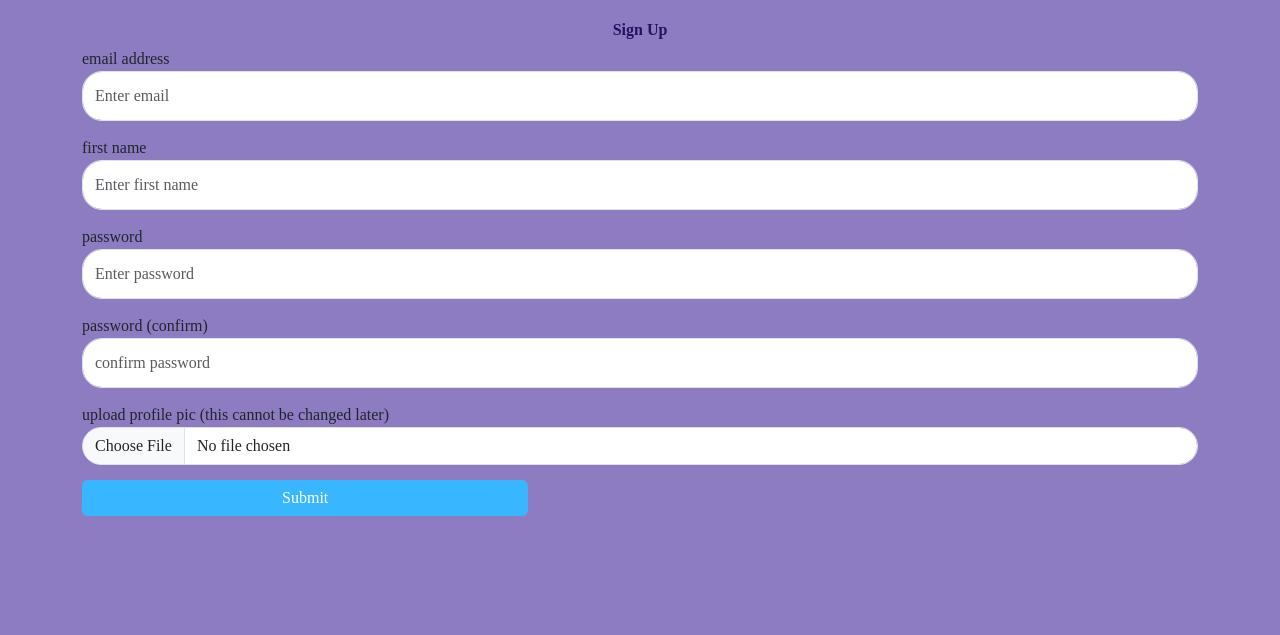
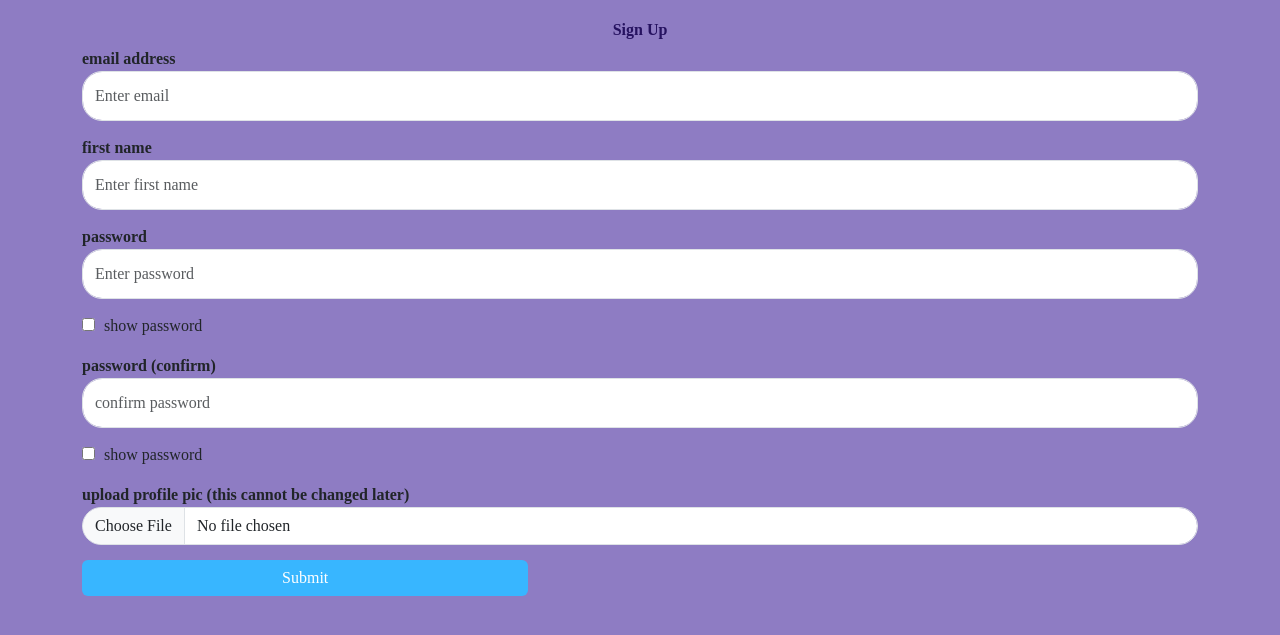
Before and after one commit to Danica-Kane/Pigeon, a Flask app: page /sign-up in a window 1280 px wide. Shown: the part 56-691 px from the top of the page. Run offline with Flask 3, Linux system fonts and the light colour scheme; some libraries are stand-ins or nearby versions; some web fonts are replaced.

Commit message:
refinements - batch 2

```diff
--- a/website/static/css/main.css
+++ b/website/static/css/main.css
@@ -200,6 +200,10 @@ h1 {
   color: black;
 }
 
+.visiblity-toggle{
+  margin-right: 5px;
+}
+
 /* sign up form */
 .sign-form-label {
   font-size: var(--font-size-sign-form-label);
@@ -232,6 +236,7 @@ h1 {
   margin-bottom: 15px;
   border-radius: 20px;
 }
+
 
 /* main side bar */
 body {
@@ -302,6 +307,21 @@ main {
   background: var(--sidebg-secondary);
   color: var(--sidetext-secondary);
   height: 5rem;
+}
+
+.side-nav-link-active{
+  filter: grayscale(0%) opacity(1);
+  background: var(--sidebg-secondary);
+  color: var(--sidetext-secondary);
+  height: 5rem;
+}
+
+.side-nav-link-active2{
+  filter: grayscale(0%) opacity(1);
+  background: var(--sidebg-secondary);
+  color: var(--sidetext-secondary);
+  height: 5rem;
+  margin-bottom: 8rem;
 }
 
 .side-link-text {
--- a/website/static/index.js
+++ b/website/static/index.js
@@ -1,3 +1,25 @@
+
+
+/* TOGGLE PASSWORD VISIBILITY */
+
+function showPassword() {
+  var x = document.getElementById("password1");
+  if (x.type === "password") {
+    x.type = "text";
+  } else {
+    x.type = "password";
+  }
+}
+
+function showPassword2() {
+  var x = document.getElementById("password2");
+  if (x.type === "password") {
+    x.type = "text";
+  } else {
+    x.type = "password";
+  }
+}
+
 /* --- ACSESSIBILITY CONTROLS ---  */
 
 /* DYSLEXIA BUTTON TOGGLE FUNCTIONS  */
--- a/website/templates/alert_board.html
+++ b/website/templates/alert_board.html
@@ -74,3 +74,9 @@
 </nav>
 
 {%endblock%}
+
+{% block script %}
+<script>
+  $("#team-selected").addClass("side-nav-link-active2");
+</script>
+{% endblock%}
--- a/website/templates/base.html
+++ b/website/templates/base.html
@@ -9,6 +9,8 @@
       integrity="sha384-QWTKZyjpPEjISv5WaRU9OFeRpok6YctnYmDr5pNlyT2bRjXh0JMhjY6hW+ALEwIH"
       crossorigin="anonymous"
     />
+
+    <link rel="stylesheet" href="https://cdn.jsdelivr.net/npm/bootstrap-icons@1.3.0/font/bootstrap-icons.css" />
 
     <link
       href="https://unpkg.com/boxicons@2.1.4/css/boxicons.min.css"
@@ -66,7 +68,7 @@
             <i class="fa-solid fa-circle-chevron-right"></i>
           </a>
         </li>
-        <li class="side-nav-item">
+        <li class="side-nav-item" id="homepage-link">
           <a id="home" href="/" class="side-nav-link">
             <i class="fa-solid fa-house"></i>
             <span class="side-link-text">Home</span>
@@ -74,13 +76,13 @@
         </li>
       </br></br>
         <span class="side-link-text" style="color:white;"><strong>Your Teams</strong></span>
-        <li class="side-nav-item">
+        <li class="side-nav-item" id="team-selected">
           <a href="instant_msg" id="instant-msg" class="side-nav-link" style="margin-bottom: 20vh">
             <i class="fa-solid fa-guitar band-icon"></i>
             <span class="side-link-text">Band</span>
           </a>
         </li>
-        <li class="side-nav-item">
+        <li class="side-nav-item settingsMargin">
           <!--SETTINGS MODAL BUTTON-->
           <button type="button" class="btn settingsBtn side-nav-link" data-bs-toggle="modal" data-bs-target="#settingsModal">
             <i class="fa-solid fa-gear"></i>
@@ -210,5 +212,9 @@
     <!--CDN for JQUERY-->
     <script src="https://ajax.googleapis.com/ajax/libs/jquery/3.7.1/jquery.min.js"></script>
 
+    {% block script %}
+
+    {% endblock%}
+
   </body>
 </html>
--- a/website/templates/event_board.html
+++ b/website/templates/event_board.html
@@ -77,3 +77,9 @@
     </ul>
 </nav>
 {%endblock%}
+
+{% block script %}
+<script>
+  $("#team-selected").addClass("side-nav-link-active2");
+</script>
+{% endblock%}
--- a/website/templates/instant_msg.html
+++ b/website/templates/instant_msg.html
@@ -132,3 +132,9 @@ block content %}
 </script>
 
 {%endblock%}
+
+{% block script %}
+<script>
+  $("#team-selected").addClass("side-nav-link-active2");
+</script>
+{% endblock%}
--- a/website/templates/login.html
+++ b/website/templates/login.html
@@ -35,13 +35,16 @@
 
         <div class="form-group" align="right">
           <label for="password" class="form-label" >password</label>
+          <p>
           <input
             type="password"
             class="form-control login-input"
             id="password1"
             name="password"
             placeholder="Enter password"
-          />
+          >
+          <br>
+          <input type="checkbox" id="password-toggle" class="visiblity-toggle" onclick="showPassword()">Show Password</input>
         </div>
 
         <br />
@@ -56,4 +59,5 @@
     </div>
   </div>
 </div>
+
 {%endblock%}
--- a/website/templates/sign_up.html
+++ b/website/templates/sign_up.html
@@ -1,19 +1,15 @@
-{% extends "base.html" %} {% block title%}SignUp{% endblock %}
-
-{% block head %}
+{% extends "base.html" %} {% block title%}SignUp{% endblock %} {% block head %}
 <link
   rel="stylesheet"
   type="text/css"
   href="{{ url_for('static', filename='css/login.css') }}"
 />
-{% endblock%}
-
-{% block content%}
+{% endblock%} {% block content%}
 <!-- SIGN UP FORM -->
 <form method="POST" enctype="multipart/form-data">
   <h1 align="center"><strong>Sign Up</strong></h1>
   <div class="form-group">
-    <label for="email" class="sign-label">email address</label>
+    <label for="email" class="sign-label"><strong>email address</strong></label>
     <input
       type="email"
       class="form-control sign-input"
@@ -24,7 +20,9 @@
   </div>
 
   <div class="form-group">
-    <label for="first_name" class="sign-label">first name</label>
+    <label for="first_name" class="sign-label"
+      ><strong>first name</strong></label
+    >
     <input
       type="text"
       class="form-control sign-input"
@@ -35,7 +33,7 @@
   </div>
 
   <div class="form-group">
-    <label for="password1" class="sign-label">password</label>
+    <label for="password1" class="sign-label"><strong>password</strong></label>
     <input
       type="password"
       class="form-control sign-input"
@@ -43,10 +41,20 @@
       name="password1"
       placeholder="Enter password"
     />
+    <input
+      type="checkbox"
+      id="password-toggle"
+      class="visiblity-toggle"
+      onclick="showPassword()"
+    />
+    <p style="display: inline">show password</p>
+    <p></p>
   </div>
 
   <div class="form-group">
-    <label for="password2" class="sign-label">password (confirm)</label>
+    <label for="password2" class="sign-label"
+      ><strong>password (confirm)</strong></label
+    >
     <input
       type="password"
       class="form-control sign-input"
@@ -54,21 +62,31 @@
       name="password2"
       placeholder="confirm password"
     />
+    <input
+      type="checkbox"
+      id="password-toggle"
+      class="visiblity-toggle"
+      onclick="showPassword2()"
+    />
+    <p style="display: inline">show password</p>
+    <p></p>
   </div>
 
   <div class="form-group">
-    <label for="profile_pic" class="sign-label">upload profile pic (this cannot be changed later)</label>
+    <label for="profile_pic" class="sign-label"
+      ><strong>upload profile pic (this cannot be changed later)</strong></label
+    >
     <input
       type="file"
       class="form-control file-upload"
       id="profile_pic"
       name="profile_pic"
-      accept = "image/" capture
-      required ="true"
+      accept="image/"
+      capture
+      required="true"
     />
   </div>
 
   <button type="submit" class="btn sign-btn">Submit</button>
-
 </form>
 {%endblock%}
```
Also changed, not shown: website/templates/home.html (+7 -2 lines), instance/databse.db.
